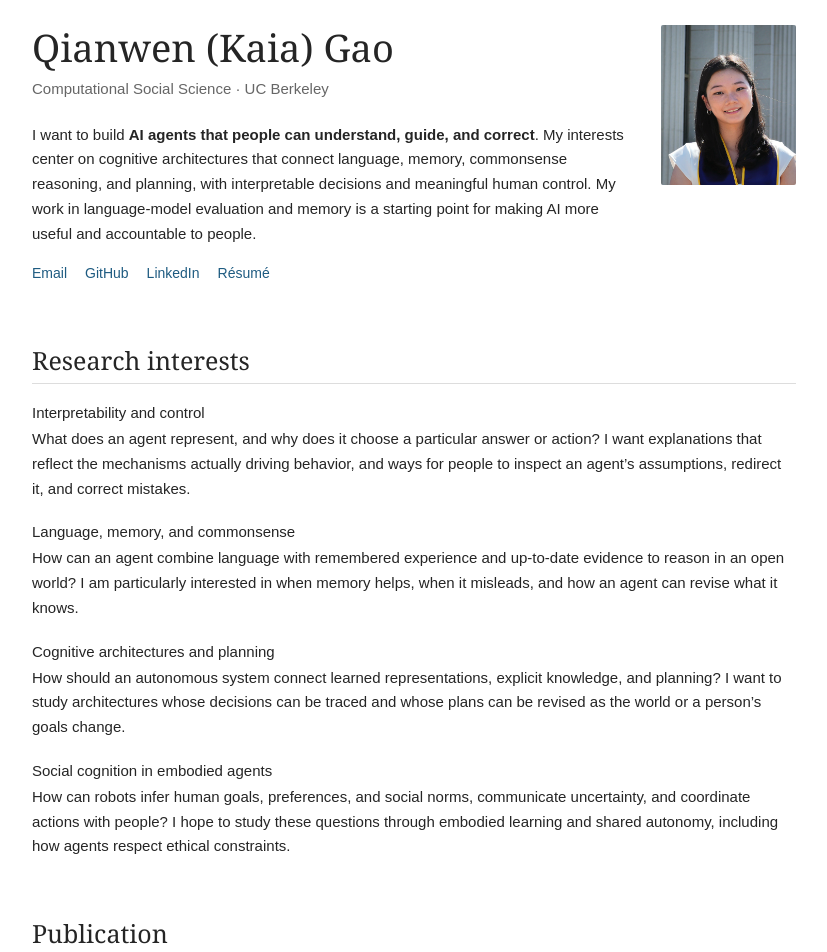
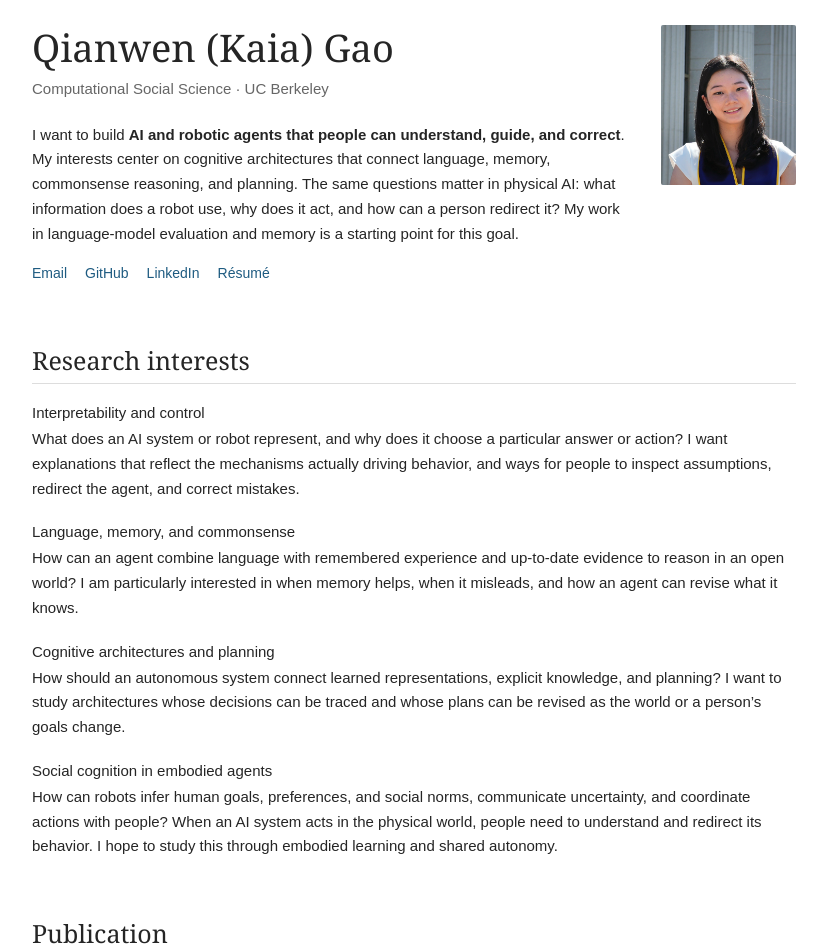
Before and after one commit to kaiagaoo/portfolio, a Next.js app: page / in a window 1280 px wide. Shown: the part 100-1052 px from the top of the page, without its empty margins (226-1053 px from the left). Built offline with nearby package versions, Linux system fonts and the light colour scheme.

Commit message:
Connect interpretability goals to physical AI

```diff
--- a/app/layout.tsx
+++ b/app/layout.tsx
@@ -2,9 +2,9 @@ import type { Metadata } from 'next'
 import './globals.css'
 
 export const metadata: Metadata = {
-  title: 'Qianwen (Kaia) Gao | Interpretable & Controllable AI Agents',
+  title: 'Qianwen (Kaia) Gao | Interpretable AI & Robotics',
   description:
-    'Qianwen (Kaia) Gao is interested in interpretable and controllable AI agents, cognitive architectures, language reasoning, memory, and human-aware robotics.',
+    'Qianwen (Kaia) Gao is interested in interpretable and controllable AI and robotics, cognitive architectures, language reasoning, memory, and human-aware physical AI.',
 }
 
 export default function RootLayout({ children }: { children: React.ReactNode }) {
--- a/app/page.tsx
+++ b/app/page.tsx
@@ -32,7 +32,7 @@ export default function Home() {
             <h1 id="name-heading">Qianwen (Kaia) Gao</h1>
             <p className="intro-meta">Computational Social Science · UC Berkeley</p>
             <p className="intro-text">
-              I want to build <strong>AI agents that people can understand, guide, and correct</strong>. My interests center on cognitive architectures that connect language, memory, commonsense reasoning, and planning, with interpretable decisions and meaningful human control. My work in language-model evaluation and memory is a starting point for making AI more useful and accountable to people.
+              I want to build <strong>AI and robotic agents that people can understand, guide, and correct</strong>. My interests center on cognitive architectures that connect language, memory, commonsense reasoning, and planning. The same questions matter in physical AI: what information does a robot use, why does it act, and how can a person redirect it? My work in language-model evaluation and memory is a starting point for this goal.
             </p>
             <div className="intro-links">
               <a href="mailto:kaiagao@berkeley.edu">Email</a>
@@ -48,7 +48,7 @@ export default function Home() {
           <h2 id="research-heading">Research interests</h2>
           <div className="interest">
             <h3>Interpretability and control</h3>
-            <p>What does an agent represent, and why does it choose a particular answer or action? I want explanations that reflect the mechanisms actually driving behavior, and ways for people to inspect an agent’s assumptions, redirect it, and correct mistakes.</p>
+            <p>What does an AI system or robot represent, and why does it choose a particular answer or action? I want explanations that reflect the mechanisms actually driving behavior, and ways for people to inspect assumptions, redirect the agent, and correct mistakes.</p>
           </div>
           <div className="interest">
             <h3>Language, memory, and commonsense</h3>
@@ -60,7 +60,7 @@ export default function Home() {
           </div>
           <div className="interest">
             <h3>Social cognition in embodied agents</h3>
-            <p>How can robots infer human goals, preferences, and social norms, communicate uncertainty, and coordinate actions with people? I hope to study these questions through embodied learning and shared autonomy, including how agents respect ethical constraints.</p>
+            <p>How can robots infer human goals, preferences, and social norms, communicate uncertainty, and coordinate actions with people? When an AI system acts in the physical world, people need to understand and redirect its behavior. I hope to study this through embodied learning and shared autonomy.</p>
           </div>
         </section>
 
```
Also changed, not shown: 1 other file (tests, documents, lock files or other folders).
